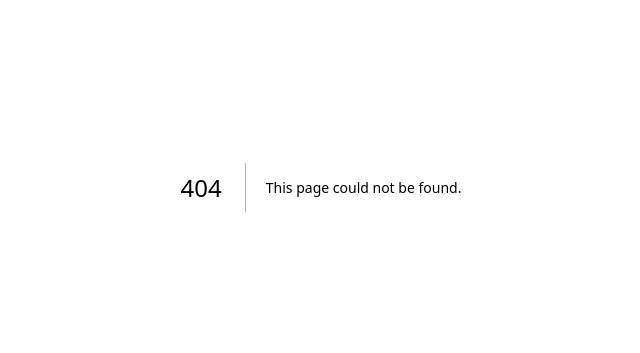
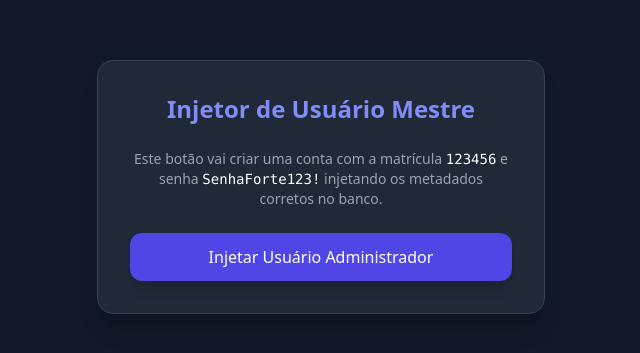
Before and after one commit to Clausouf/presenteismo-app, a Next.js app: page /criar-adm in a window 1280 px wide. Before the commit this address had no page. Shown: the part 213-566 px from the top of the page, without its empty margins (319-959 px from the left). Built offline with nearby package versions, Linux system fonts and the light colour scheme.

Commit message:
Create page.tsx

```diff
--- /dev/null
+++ b/src/app/criar-adm/page.tsx
@@ -0,0 +1,64 @@
+'use client';
+
+import { useState } from 'react';
+import { createClient } from '@supabase/supabase-js';
+
+// ⚠️ SUBSTITUA COM OS SEUS DADOS REAIS DO SUPABASE (Pegue no painel do Supabase -> Project Settings -> API)
+const SUPABASE_URL = "https://vtbbucveqojbmdkuytuv.supabase.co/rest/v1/";
+const SUPABASE_ANON_KEY = "sb_publishable_NEZye1H8fyRFurz1nMM-CQ_67SA8iWq";
+
+export default function CriarAdmTemporario() {
+  const [status, setStatus] = useState('');
+
+  const rodarInjecao = async () => {
+    setStatus('Processando criação...');
+
+    // Inicializa o cliente direto aqui para não ter erro de importação
+    const supabase = createClient(SUPABASE_URL, SUPABASE_ANON_KEY);
+
+    const { data, error } = await supabase.auth.signUp({
+      // Usando o truque da matrícula mascarada como e-mail
+      email: '123456@sistema.local',
+      password: 'SenhaForte123!',
+      options: {
+        // Esses dados vão direto para o metadado que o seu banco de dados exige
+        data: {
+          matricula: '123456',
+          nome: 'Administrador Inicial',
+          perfil: 'admin', // Altere se o seu sistema usar outro nome de perfil
+          status: 'ativo'
+        }
+      }
+    });
+
+    if (error) {
+      setStatus(`❌ Erro: ${error.message}`);
+    } else {
+      setStatus(`✅ SUCESSO! Usuário criado com ID: ${data.user?.id}. Agora você já pode tentar logar com a matrícula 123456 e a senha SenhaForte123!`);
+    }
+  };
+
+  return (
+    <div className="min-h-screen bg-gray-900 text-white flex flex-col justify-center items-center p-6 font-sans">
+      <div className="max-w-md w-full bg-gray-800 p-8 rounded-2xl shadow-xl border border-gray-700 text-center space-y-6">
+        <h1 className="text-2xl font-bold text-indigo-400">Injetor de Usuário Mestre</h1>
+        <p className="text-gray-400 text-sm">
+          Este botão vai criar uma conta com a matrícula <span className="text-white font-mono">123456</span> e senha <span className="text-white font-mono">SenhaForte123!</span> injetando os metadados corretos no banco.
+        </p>
+
+        <button
+          onClick={rodarInjecao}
+          className="w-full bg-indigo-600 hover:bg-indigo-700 text-white font-medium py-3 px-4 rounded-xl transition-all shadow-lg active:scale-95"
+        >
+          Injetar Usuário Administrador
+        </button>
+
+        {status && (
+          <div className="p-4 bg-gray-950 rounded-xl text-sm border border-gray-800 font-mono text-left break-words">
+            {status}
+          </div>
+        )}
+      </div>
+    </div>
+  );
+}
```
